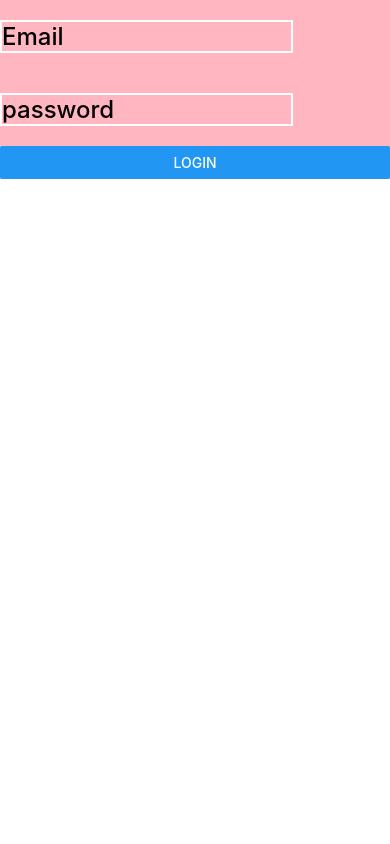
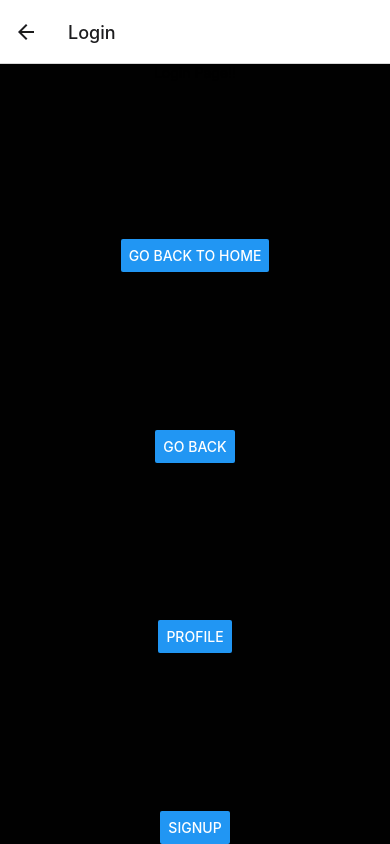
Before and after one commit to SakurajimaNoel/doko_react, a React Native app: screen /Login in a window 390 px wide. Built offline with nearby package versions, Linux system fonts and the light colour scheme.

Commit message:
simple navigation added

```diff
--- a/App.js
+++ b/App.js
@@ -4,7 +4,6 @@
  *
  * @format
  */
-
 
 /**
  * To Do:
@@ -33,8 +32,18 @@
   Button,
 } from 'react-native';
 
-import { Auth, Hub } from 'aws-amplify';
+import {Auth, Hub} from 'aws-amplify';
 
+import {NavigationContainer} from '@react-navigation/native';
+import {createNativeStackNavigator} from '@react-navigation/native-stack';
+
+// our navigation components
+import Home from './src/screens/Home';
+import Login from './src/screens/Login';
+import Signup from './src/screens/Signup';
+import Profile from './src/screens/Profile';
+
+const Stack = createNativeStackNavigator();
 
 function App() {
   const [email, setEmail] = useState('');
@@ -42,89 +51,75 @@
 
   //temp vars for testing integration, replace with actual fields.
   var username = email;
-  var name = "testName";
-  var preferred_username = "testPrefUsername";
-
+  var name = 'testName';
+  var preferred_username = 'testPrefUsername';
 
   const handleLogin = () => {
     console.log(email);
     console.log(password);
   };
 
-  async function signUp()
-  {
-    try{
+  async function signUp() {
+    try {
       const {user} = await Auth.signUp({
         username,
         password,
-        attributes:{
+        attributes: {
           email,
           name,
-          preferred_username
+          preferred_username,
         },
-        autoSignIn:{
+        autoSignIn: {
           enabled: true,
-        }
+        },
       });
       console.log(user);
-    }
-    catch(error)
-    {
-      console.log("sign up error: ", error);
+    } catch (error) {
+      console.log('sign up error: ', error);
     }
   }
 
-  function listenToAutoSignInEvent()
-  {//called automatically if sign up successful to sign in the user.
-    Hub.listen('auth',({payload})=>{
+  function listenToAutoSignInEvent() {
+    //called automatically if sign up successful to sign in the user.
+    Hub.listen('auth', ({payload}) => {
       const {event} = payload;
-      if(event === 'autoSignIn')
-      {
+      if (event === 'autoSignIn') {
         const user = payload.data;
-      }
-      else if(event === 'autoSignIn_failure')
-      {
+      } else if (event === 'autoSignIn_failure') {
         //sign in page open crow.
       }
-    })
+    });
   }
 
-  async function signIn()
-  {
-    try
-    {
+  async function signIn() {
+    try {
       const user = await Auth.signIn(email, password);
-    }
-    catch (error)
-    {
-      console.log('error signing in: ', error)
+    } catch (error) {
+      console.log('error signing in: ', error);
     }
   }
 
-  async function signOut()
-  {
-    try
-    {
+  async function signOut() {
+    try {
       await Auth.signOut();
-    }
-    catch (error)
-    {
+    } catch (error) {
       console.log('error signing out: ', error);
     }
   }
 
-  async function globalSignOut()
-  {
+  async function globalSignOut() {
     // sign out from all devices
-    try{
+    try {
       await Auth.signOut({global: true});
-    } catch (error){
+    } catch (error) {
       console.log('error signing out: ', error);
     }
   }
 
   return (
-    <SafeAreaView>
+    <NavigationContainer>
+      {/* will shift this code elsewhere only navigation related code should be herer */}
+      {/* <SafeAreaView>
         <View style={styles.container}>
           <TextInput
             style={styles.input}
@@ -143,7 +138,18 @@
 
           <Button style={styles.button} title={'login'} onPress={signUp} />
         </View>
-    </SafeAreaView>
+      </SafeAreaView> */}
+
+      <Stack.Navigator initialRouteName="Home">
+        <Stack.Screen name="Home" component={Home} />
+
+        <Stack.Screen name="Login" component={Login} />
+
+        <Stack.Screen name="Profile" component={Profile} />
+
+        <Stack.Screen name="Signup" component={Signup} />
+      </Stack.Navigator>
+    </NavigationContainer>
   );
 }
 
--- a/package.json
+++ b/package.json
@@ -12,10 +12,14 @@
   "dependencies": {
     "@react-native-async-storage/async-storage": "^1.17.11",
     "@react-native-community/netinfo": "^9.3.7",
+    "@react-navigation/native": "^6.1.4",
+    "@react-navigation/native-stack": "^6.9.10",
     "amazon-cognito-identity-js": "^6.1.2",
     "aws-amplify": "^5.0.12",
     "react": "18.2.0",
-    "react-native": "0.71.2"
+    "react-native": "0.71.2",
+    "react-native-safe-area-context": "^4.5.0",
+    "react-native-screens": "^3.20.0"
   },
   "devDependencies": {
     "@babel/core": "^7.20.0",
--- /dev/null
+++ b/src/screens/Home/Home.js
@@ -0,0 +1,23 @@
+import {View, Text, Button} from 'react-native';
+
+function Home({navigation}) {
+  return (
+    <View
+      style={{
+        flex: 1,
+        alignItems: 'center',
+        justifyContent: 'space-between',
+        backgroundColor: '#010101',
+      }}>
+      <Text>Welcome to Dokii!!</Text>
+
+      <Button title="Login" onPress={() => navigation.navigate('Login')} />
+
+      <Button title="Profile" onPress={() => navigation.navigate('Profile')} />
+
+      <Button title="Signup" onPress={() => navigation.navigate('Signup')} />
+    </View>
+  );
+}
+
+export default Home;
--- /dev/null
+++ b/src/screens/Home/index.js
@@ -0,0 +1 @@
+export {default} from './Home';
--- /dev/null
+++ b/src/screens/Login/Login.js
@@ -0,0 +1,25 @@
+import {View, Text, Button} from 'react-native';
+
+function Login({navigation}) {
+  return (
+    <View
+      style={{
+        flex: 1,
+        alignItems: 'center',
+        justifyContent: 'space-between',
+        backgroundColor: '#010101',
+      }}>
+      <Text>Login Page!!</Text>
+
+      <Button title="Go back to home" onPress={() => navigation.popToTop()} />
+
+      <Button title="Go Back" onPress={() => navigation.goBack()} />
+
+      <Button title="Profile" onPress={() => navigation.navigate('Profile')} />
+
+      <Button title="Signup" onPress={() => navigation.navigate('Signup')} />
+    </View>
+  );
+}
+
+export default Login;
--- /dev/null
+++ b/src/screens/Login/index.js
@@ -0,0 +1 @@
+export {default} from './Login';
--- /dev/null
+++ b/src/screens/Profile/Profile.js
@@ -0,0 +1,25 @@
+import {View, Text, Button} from 'react-native';
+
+function Profile({navigation}) {
+  return (
+    <View
+      style={{
+        flex: 1,
+        alignItems: 'center',
+        justifyContent: 'space-between',
+        backgroundColor: '#010101',
+      }}>
+      <Text>Profile Page!!</Text>
+
+      <Button title="Go back to home" onPress={() => navigation.popToTop()} />
+
+      <Button title="Go Back" onPress={() => navigation.goBack()} />
+
+      <Button title="Login" onPress={() => navigation.navigate('Login')} />
+
+      <Button title="Signup" onPress={() => navigation.navigate('Signup')} />
+    </View>
+  );
+}
+
+export default Profile;
--- /dev/null
+++ b/src/screens/Profile/index.js
@@ -0,0 +1 @@
+export {default} from './Profile';
--- /dev/null
+++ b/src/screens/Signup/Signup.js
@@ -0,0 +1,25 @@
+import {View, Text, Button} from 'react-native';
+
+function Signup({navigation}) {
+  return (
+    <View
+      style={{
+        flex: 1,
+        alignItems: 'center',
+        justifyContent: 'space-between',
+        backgroundColor: '#010101',
+      }}>
+      <Text>SignUp Page!!</Text>
+
+      <Button title="Go back to home" onPress={() => navigation.popToTop()} />
+
+      <Button title="Go Back" onPress={() => navigation.goBack()} />
+
+      <Button title="Login" onPress={() => navigation.navigate('Login')} />
+
+      <Button title="Profile" onPress={() => navigation.navigate('Profile')} />
+    </View>
+  );
+}
+
+export default Signup;
--- /dev/null
+++ b/src/screens/Signup/index.js
@@ -0,0 +1 @@
+export {default} from './Signup';
```
Also changed, not shown: 2 other files (tests, documents, lock files or other folders). Lines whose indentation alone changed are shown as unchanged.
